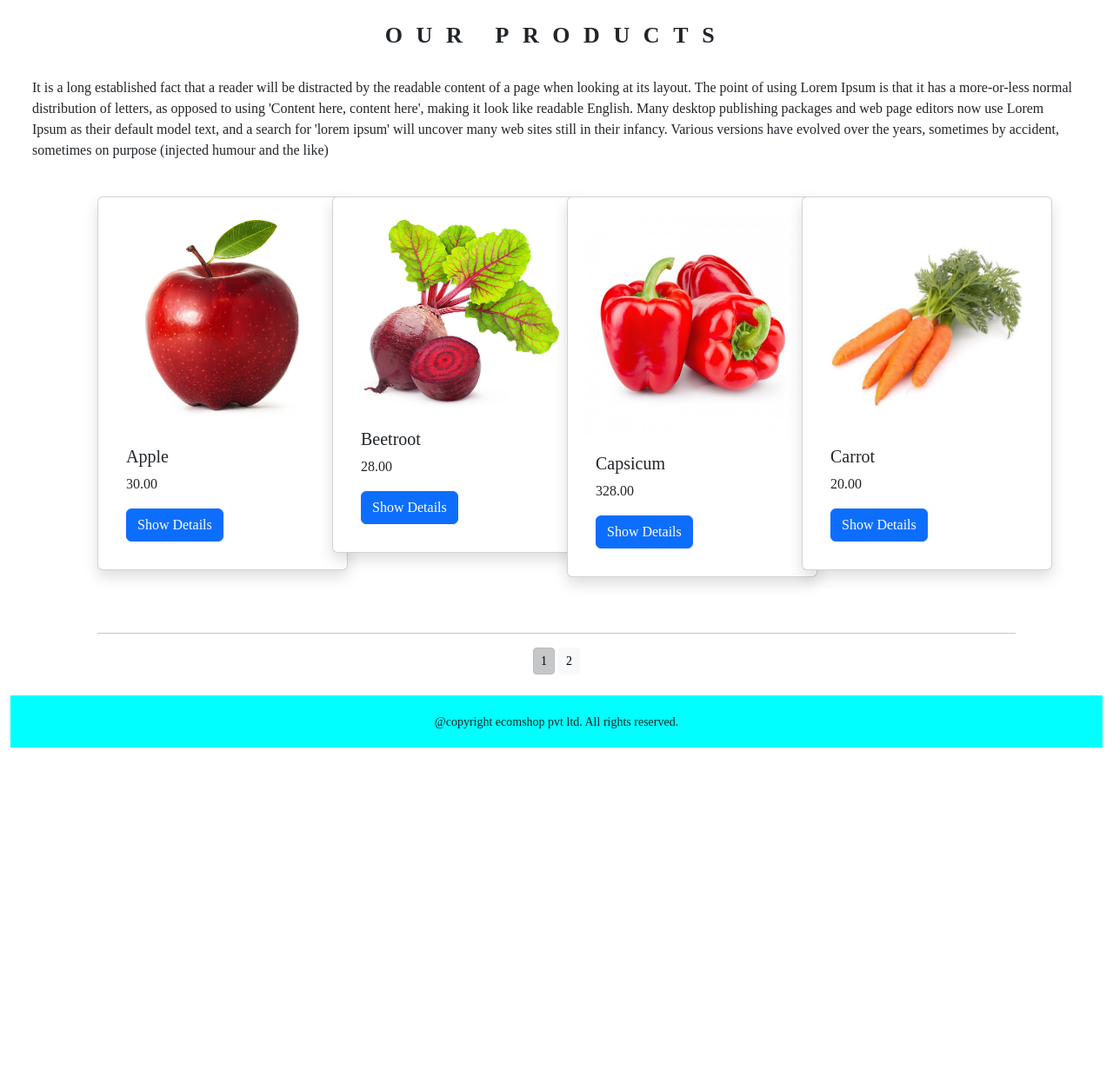
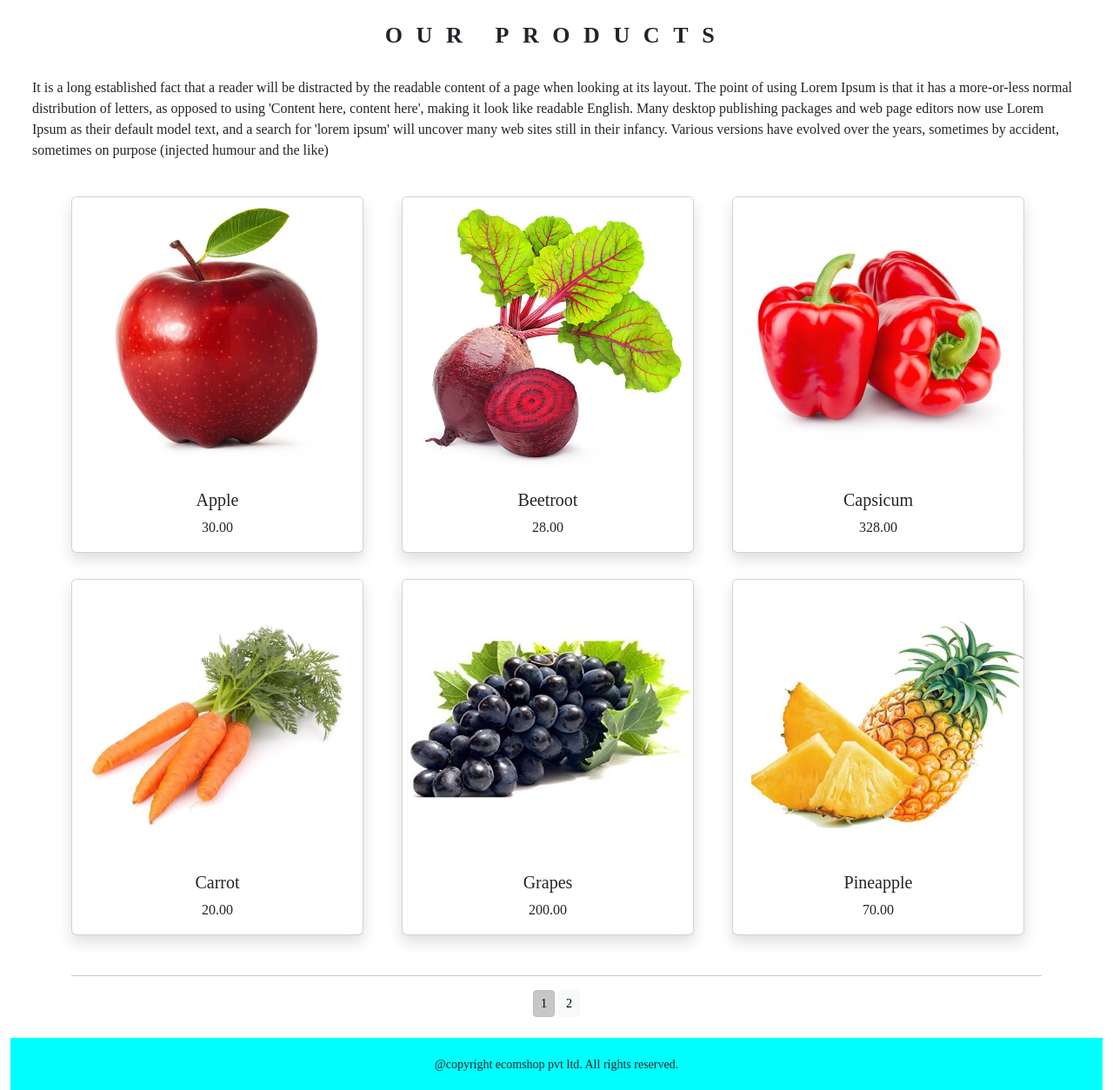
Before and after one commit to akhilpkb/I-Ecommerce, a Django app: page /ecomapp in a window 1280 px wide. Shown: the part 776-2030 px from the top of the page at 87% size. Before the commit the page ends 1636 px from the top, so only its background shows below. Run offline with Django 3.2, Linux system fonts and the light colour scheme; data comes from the database, SQL or seed files in the repository; both versions use the stored data as it was after the commit; some libraries are stand-ins or nearby versions.

Commit message:
second commit

```diff
--- a/ecomapp/views.py
+++ b/ecomapp/views.py
@@ -14,7 +14,7 @@ def allProductCat(request, c_slug=None):
         products_list = Product.objects.all().filter(category=c_page, available=True)
     else:
         products_list = Product.objects.all().filter(available=True)
-    paginator=Paginator(products_list,4)
+    paginator=Paginator(products_list,6)
     try:
         page = int(request.GET.get('page','1'))
     except:
--- a/static/css/custom.css
+++ b/static/css/custom.css
@@ -85,3 +85,7 @@ my_custom_thead{
 .my_custom_btn{
     margin-top:5px;
 }
+
+.my_bottom_margin{
+    margin-bottom: 10px;
+}
--- a/templates/category.html
+++ b/templates/category.html
@@ -61,18 +61,20 @@ See our new colletions !!
   </p>
 </div>
 {% endif %}
-<div class="product">
+<div class="container">
   <div class="row">
     {% for product in products.object_list %}
-    <div class="col-3">
-      <div class="card shadow p-3 mb-5 bg-body rounded" style="width: 18rem; margin-right: 20px;">
-        <img src="{{product.image.url}}" class="card-img-top" alt="img" />
+    <div class="my_bottom_margin col-9 col-sm-12 col-md-4 xol-lg-4" style="margin-bottom: 20px; height:420px">
+      <div class="card shadow text-center" style="min-width: 18rem; margin-right: 20px;">
+        <a href="{{product.get_url}}">
+        <img src="{{product.image.url}}" class="card-img-top" alt="img" width="80px" height="320px" />
+        </a>
         <div class="card-body">
           <h5 class="card-title">{{product.name}}</h5>
           <p class="card-text">
             {{product.price}}
           </p>
-          <a href="{{product.get_url}}" class="btn btn-primary">Show Details</a>
+          <!-- <a href="{{product.get_url}}" class="btn btn-primary">Show Details</a> -->
         </div>
       </div>
       </div>
@@ -80,7 +82,6 @@ See our new colletions !!
   </div>
   <div>
     {% if products.paginator.num_pages > 1 %}
-
     <hr>
     <div class="text-center">
       {% for pg in products.paginator.page_range %}
```
Also changed, not shown: db.sqlite3, media/product/pineapple.jpg (added), media/product/redcapsicum.jpg (added).
